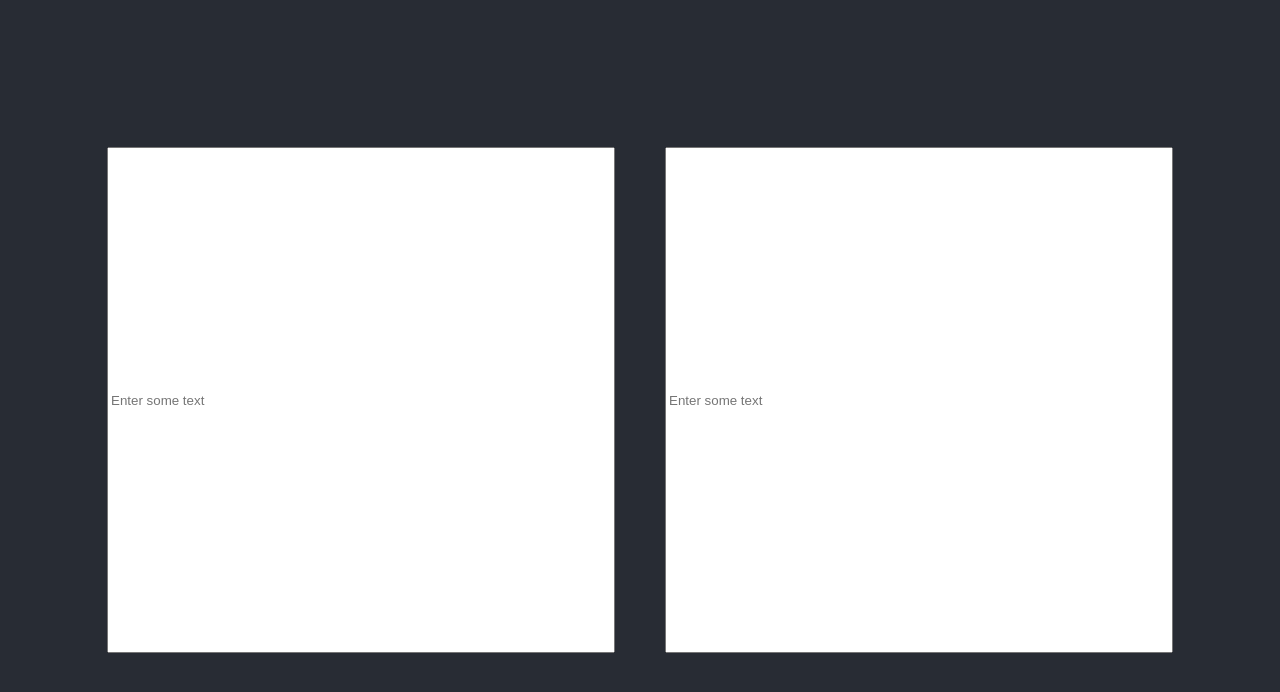
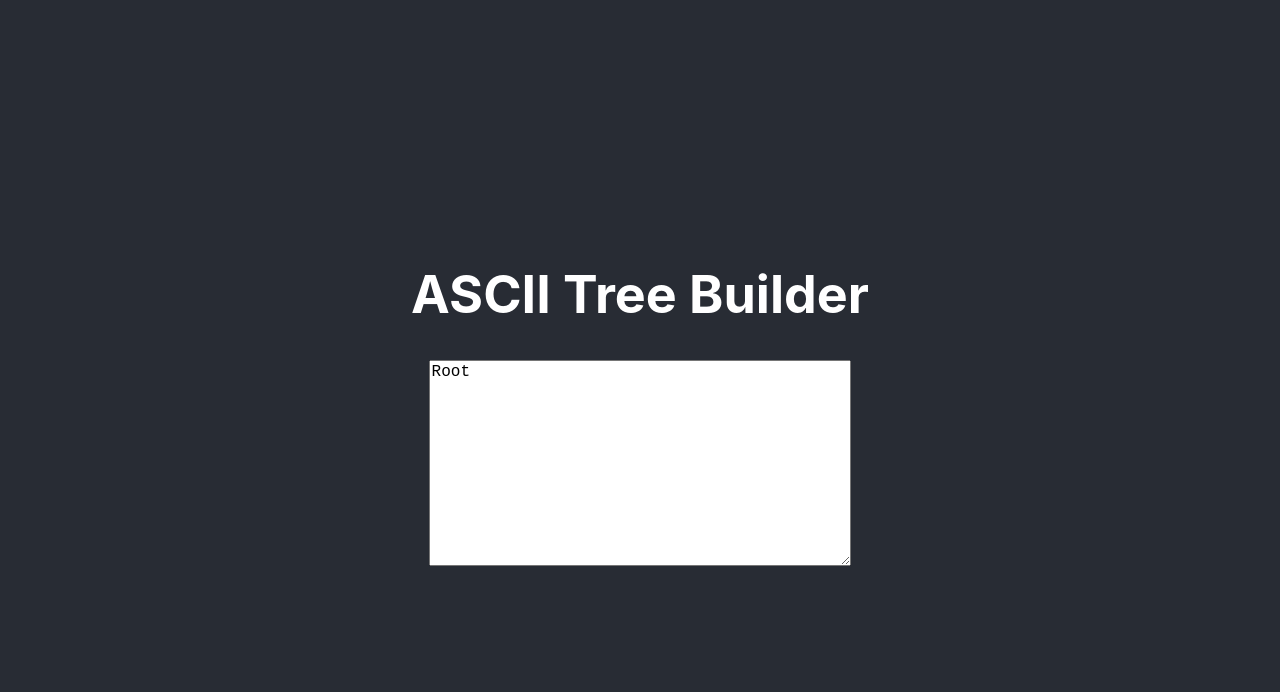
Before and after one commit to chdonncha/ascii-tree-builder-old, a React (Create React App) app in the folder ascii-tree-builder/: page / in a window 1280 px wide. Shown: the top 692 px of the page. Built offline with nearby package versions, Linux system fonts and the light colour scheme.

Commit message:
Add interactive ASCII Tree Builder component

```diff
--- a/ascii-tree-builder/src/App.scss
+++ b/ascii-tree-builder/src/App.scss
@@ -41,3 +41,15 @@
   width: 500px;
   height: 500px;
 }
+
+.textarea-style {
+  width: 80%;
+  height: 200px;
+  font-size: 16px;
+}
+
+.button-style {
+  font-size: 16px;
+  padding: 10px 20px;
+  margin: 10px;
+}
--- a/ascii-tree-builder/src/App.tsx
+++ b/ascii-tree-builder/src/App.tsx
@@ -1,15 +1,16 @@
 import React from 'react';
 import logo from './logo.svg';
 import './App.scss';
+import TreeBuilder from './components/TreeBuilder';
 
 function App() {
   return (
     <div className="App">
       <header className="App-header">
-        <div style={{ display: 'flex' }}>
-          <input type="text" placeholder="Enter some text" className="main-text-box" style={{ marginRight: '50px' }}  />
-          <input type="text" placeholder="Enter some text" className="main-text-box" />
-        </div>
+          <div>
+              <h1>ASCII Tree Builder</h1>
+              <TreeBuilder />
+          </div>
       </header>
     </div>
   );
--- /dev/null
+++ b/ascii-tree-builder/src/components/TreeBuilder.tsx
@@ -0,0 +1,49 @@
+import React, { useState } from 'react';
+
+const TreeBuilder: React.FC = () => {
+    const [rows, setRows] = useState<string[]>(['Root']);
+    const [selectedRow, setSelectedRow] = useState<number>(-1);
+
+    const addFolder = () => {
+        const newFolderName = prompt('Enter the new folder name:');
+        if (newFolderName) {
+            const newRows = [...rows];
+            const match = rows[selectedRow].match(/^ */);
+            const indentation = selectedRow >= 0 && match ? match[0].length + 2 : 0;
+            newRows.splice(selectedRow + 1, 0, ' '.repeat(indentation) + newFolderName);
+            setRows(newRows);
+        }
+    };
+
+    const deleteRow = () => {
+        const newRows = [...rows];
+        newRows.splice(selectedRow, 1);
+        setRows(newRows);
+        setSelectedRow(-1);
+    };
+
+    return (
+        <div>
+      <textarea
+          className="textarea-style"
+          rows={10}
+          cols={50}
+          value={rows.join('\n')}
+          readOnly
+          onClick={(e) => {
+              const lineNumber = e.currentTarget.value.substr(0, e.currentTarget.selectionStart).split('\n').length - 1;
+              setSelectedRow(lineNumber);
+          }}
+      />
+            <br />
+            {selectedRow >= 0 && (
+                <div>
+                    <button className="button-style" onClick={addFolder}>Add Folder</button>
+                    <button className="button-style" onClick={deleteRow}>Delete</button>
+                </div>
+            )}
+        </div>
+    );
+};
+
+export default TreeBuilder;
```
